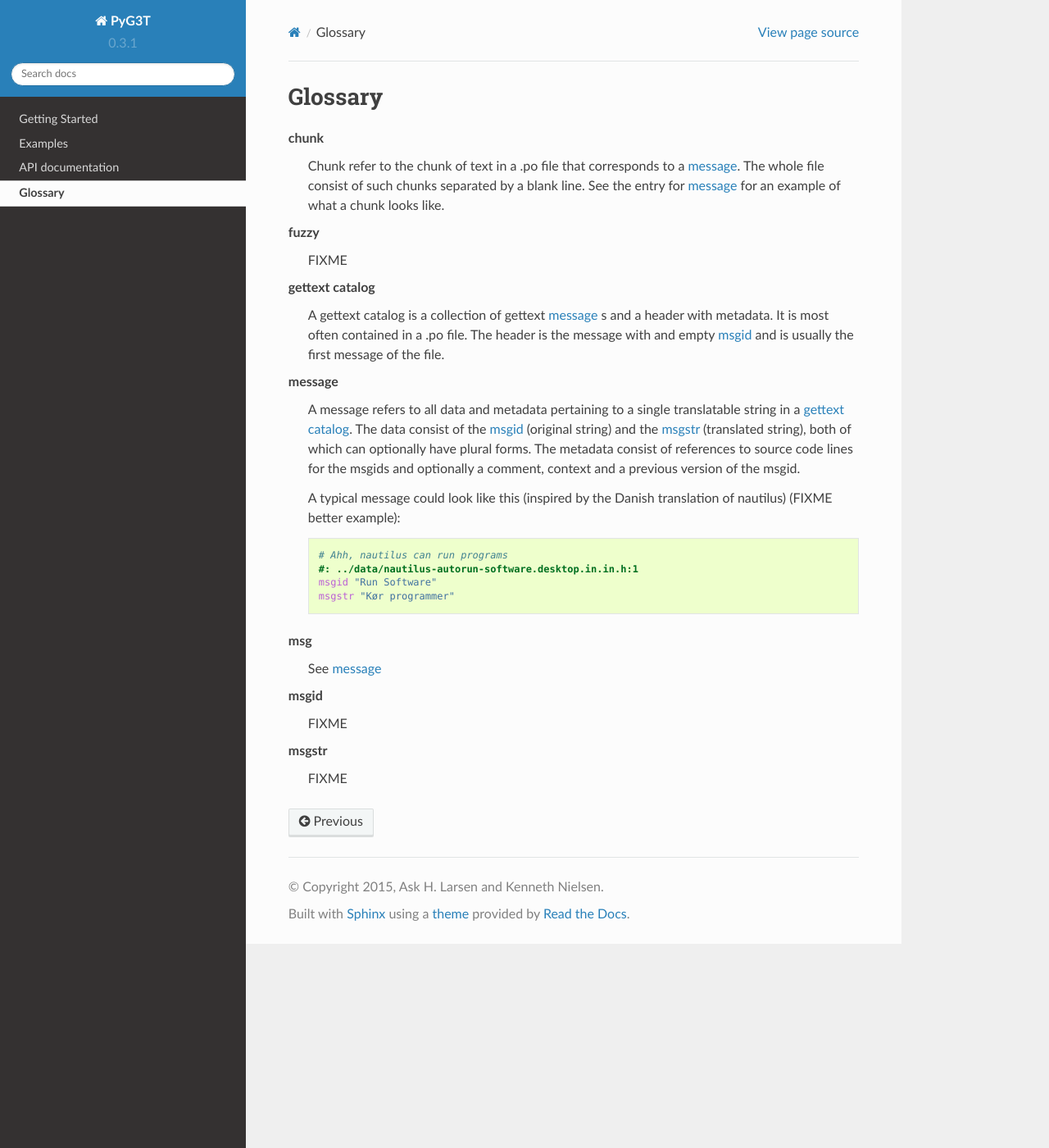
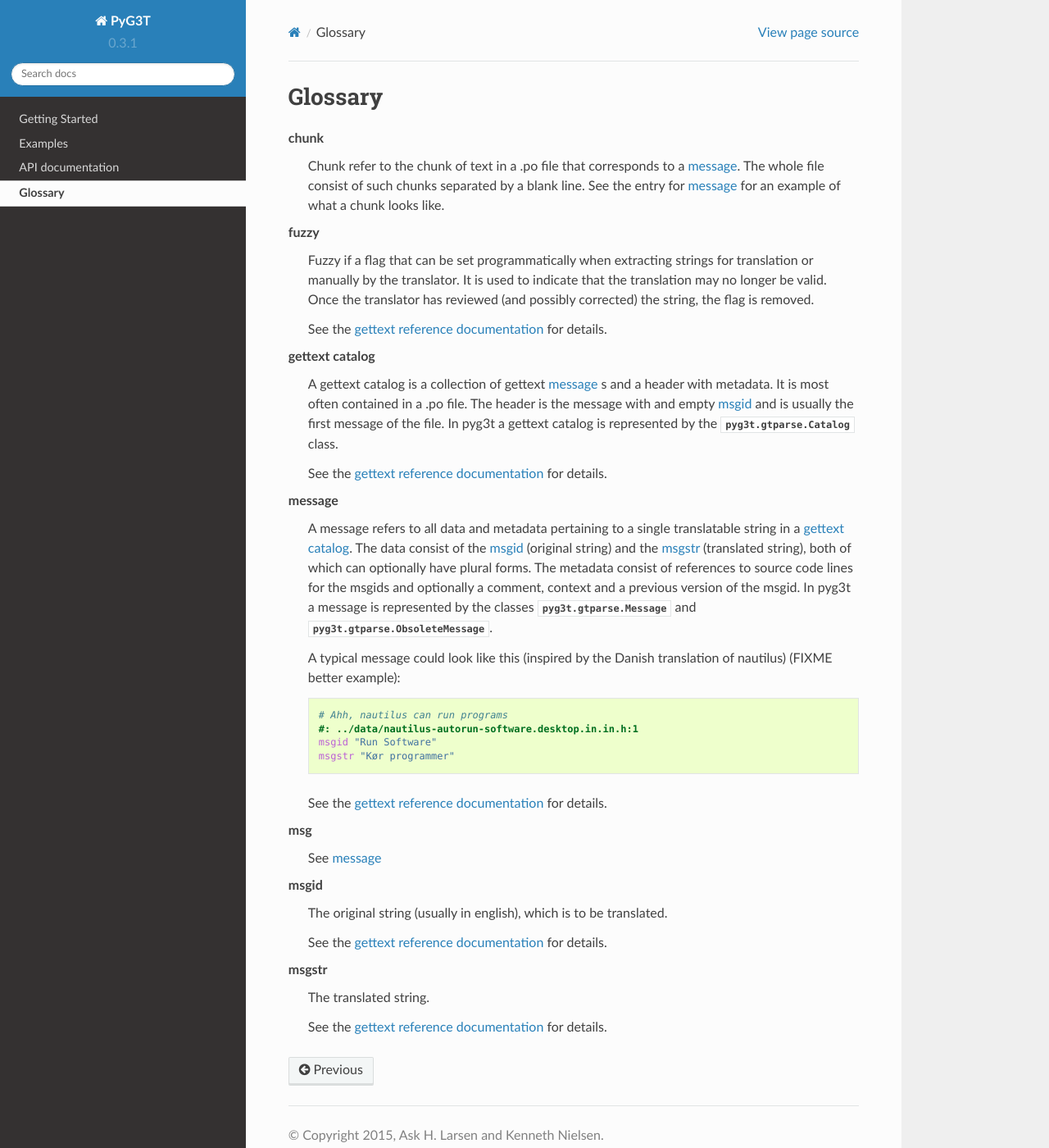
Before and after one commit to pyg3t/pyg3t, a Sphinx documentation site: the page built from doc/glossary.rst, in a window 1280 px wide and 1400 px high. Shown: the whole window at 82% size. Built offline with Sphinx 7.4.7 and the Read the Docs theme 2.0.0, drawn with Linux system fonts in a browser that asks for light colours.

Commit message:
Filled in more items in the glossary with short descriptions

```diff
--- a/doc/glossary.rst
+++ b/doc/glossary.rst
@@ -11,13 +11,26 @@ Glossary
       chunk looks like.
 
    fuzzy
-      FIXME
+      Fuzzy if a flag that can be set programmatically when extracting strings
+      for translation or manually by the translator. It is used to indicate
+      that the translation may no longer be valid. Once the translator has
+      reviewed (and possibly corrected) the string, the flag is removed.
+
+      See the `gettext reference documentation
+      <http://www.gnu.org/software/gettext/manual/html_node/Fuzzy-Entries.html#Fuzzy-Entries>`_
+      for details.
 
    gettext catalog
       A gettext catalog is a collection of gettext :term:`message` s and a
       header with metadata. It is most often contained in a .po file. The
       header is the message with and empty :term:`msgid` and is usually the
-      first message of the file.
+      first message of the file. In pyg3t a gettext catalog is represented by
+      the :py:class:`pyg3t.gtparse.Catalog` class.
+
+      See the `gettext reference documentation
+      <http://www.gnu.org/software/gettext/manual/html_node/PO-Files.html#PO-Files>`_
+      for details.
+
 
    message
       A message refers to all data and metadata pertaining to a single
@@ -25,7 +38,9 @@ Glossary
       :term:`msgid` (original string) and the :term:`msgstr` (translated
       string), both of which can optionally have plural forms. The metadata
       consist of references to source code lines for the msgids and optionally
-      a comment, context and a previous version of the msgid.
+      a comment, context and a previous version of the msgid. In pyg3t a
+      message is represented by the classes :py:class:`pyg3t.gtparse.Message`
+      and :py:class:`pyg3t.gtparse.ObsoleteMessage`.
 
       A typical message could look like this (inspired by the Danish translation
       of nautilus) (FIXME better example):
@@ -35,13 +50,25 @@ Glossary
         # Ahh, nautilus can run programs
         #: ../data/nautilus-autorun-software.desktop.in.in.h:1
         msgid "Run Software"
-        msgstr "Kør programmer"
+	msgstr "Kør programmer"
+
+      See the `gettext reference documentation
+      <http://www.gnu.org/software/gettext/manual/html_node/PO-Files.html#PO-Files>`_
+      for details.
 
    msg
       See :term:`message`
 
    msgid
-      FIXME
+      The original string (usually in english), which is to be translated.
+
+      See the `gettext reference documentation
+      <http://www.gnu.org/software/gettext/manual/html_node/PO-Files.html#PO-Files>`_
+      for details.
 
    msgstr
-      FIXME
+      The translated string.
+
+      See the `gettext reference documentation
+      <http://www.gnu.org/software/gettext/manual/html_node/PO-Files.html#PO-Files>`_
+      for details.
```
